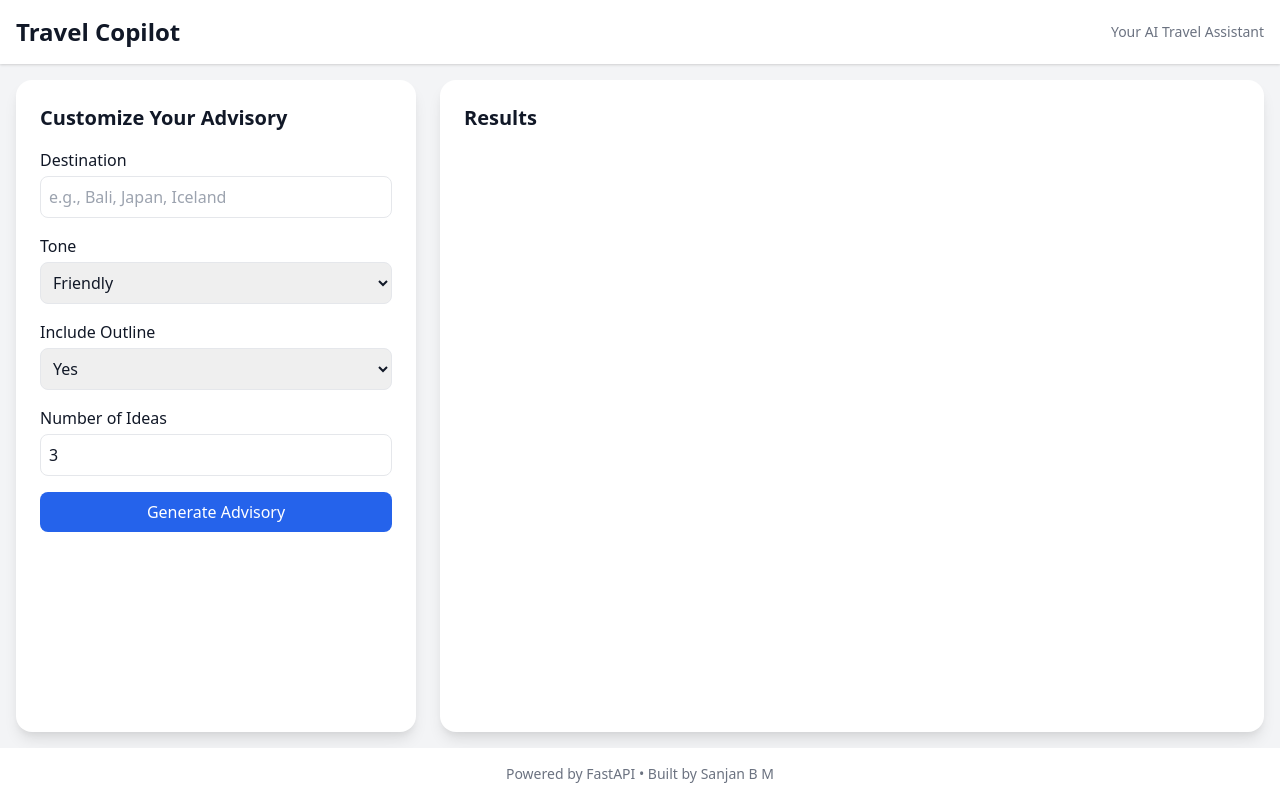
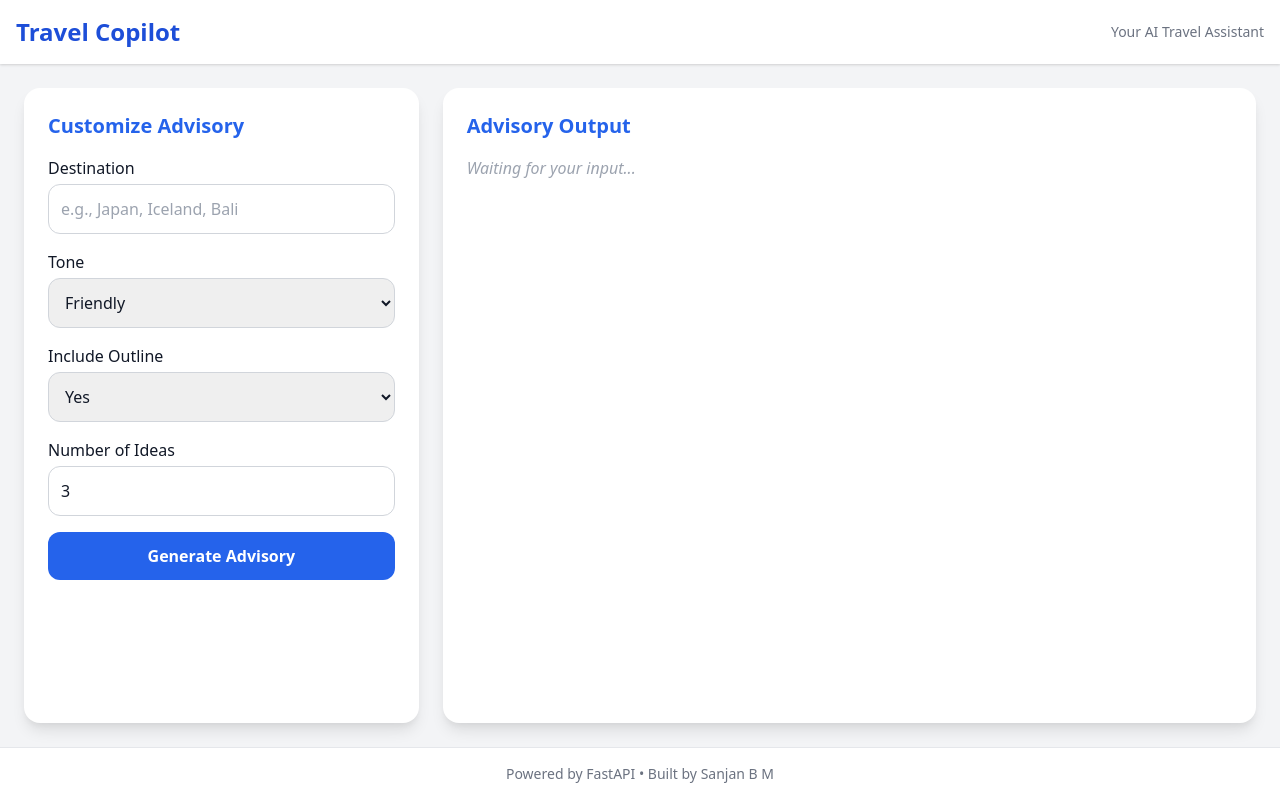
Before and after one commit to sanjanb/Travel-Copilot, a FastAPI app: page / in a window 1280 px wide. Run offline with FastAPI, Linux system fonts and the light colour scheme.

Commit message:
Final update

```diff
--- a/templates/index.html
+++ b/templates/index.html
@@ -1,4 +1,3 @@
-<!-- index.html -->
 <!DOCTYPE html>
 <html lang="en">
   <head>
@@ -15,15 +14,17 @@
   <body class="bg-gray-100 text-gray-900 min-h-screen flex flex-col">
     <!-- Header -->
     <header class="bg-white shadow p-4 flex justify-between items-center">
-      <h1 class="text-2xl font-bold">Travel Copilot</h1>
+      <h1 class="text-2xl font-bold text-blue-700">Travel Copilot</h1>
       <span class="text-sm text-gray-500">Your AI Travel Assistant</span>
     </header>
 
     <!-- Main -->
-    <main class="flex-1 p-4 grid grid-cols-1 lg:grid-cols-3 gap-6">
+    <main class="flex-1 p-6 grid grid-cols-1 lg:grid-cols-3 gap-6">
       <!-- Input Panel -->
       <section class="bg-white shadow-lg rounded-2xl p-6 col-span-1">
-        <h2 class="text-xl font-semibold mb-4">Customize Your Advisory</h2>
+        <h2 class="text-xl font-semibold mb-4 text-blue-600">
+          Customize Advisory
+        </h2>
         <form id="advisoryForm" class="space-y-4">
           <div>
             <label class="block mb-1 font-medium">Destination</label>
@@ -31,13 +32,16 @@
               type="text"
               id="niche"
               required
-              class="w-full p-2 border rounded-lg"
-              placeholder="e.g., Bali, Japan, Iceland"
+              class="w-full p-3 border border-gray-300 rounded-xl focus:ring-2 focus:ring-blue-500 focus:outline-none"
+              placeholder="e.g., Japan, Iceland, Bali"
             />
           </div>
           <div>
             <label class="block mb-1 font-medium">Tone</label>
-            <select id="tone" class="w-full p-2 border rounded-lg">
+            <select
+              id="tone"
+              class="w-full p-3 border border-gray-300 rounded-xl focus:ring-2 focus:ring-blue-500 focus:outline-none"
+            >
               <option>Friendly</option>
               <option>Professional</option>
               <option>Funny</option>
@@ -46,7 +50,10 @@
           </div>
           <div>
             <label class="block mb-1 font-medium">Include Outline</label>
-            <select id="include_outline" class="w-full p-2 border rounded-lg">
+            <select
+              id="include_outline"
+              class="w-full p-3 border border-gray-300 rounded-xl focus:ring-2 focus:ring-blue-500 focus:outline-none"
+            >
               <option>Yes</option>
               <option>No</option>
             </select>
@@ -59,12 +66,12 @@
               min="1"
               max="10"
               value="3"
-              class="w-full p-2 border rounded-lg"
+              class="w-full p-3 border border-gray-300 rounded-xl focus:ring-2 focus:ring-blue-500 focus:outline-none"
             />
           </div>
           <button
             type="submit"
-            class="w-full bg-blue-600 text-white py-2 rounded-lg hover:bg-blue-700 transition"
+            class="w-full bg-blue-600 text-white py-3 rounded-xl font-semibold hover:bg-blue-700 transition duration-150"
           >
             Generate Advisory
           </button>
@@ -73,16 +80,20 @@
 
       <!-- Output Panel -->
       <section
-        class="col-span-2 bg-white shadow-lg rounded-2xl p-6 overflow-y-auto"
+        class="col-span-2 bg-white shadow-lg rounded-2xl p-6 overflow-y-auto max-h-[75vh]"
         id="results"
       >
-        <h2 class="text-xl font-semibold mb-4">Results</h2>
-        <div id="outputArea" class="space-y-6 text-gray-800 text-base"></div>
+        <h2 class="text-xl font-semibold mb-4 text-blue-600">
+          Advisory Output
+        </h2>
+        <div id="outputArea" class="space-y-6 text-gray-800 text-base">
+          <div class="text-gray-400 italic">Waiting for your input...</div>
+        </div>
       </section>
     </main>
 
     <!-- Footer -->
-    <footer class="bg-white p-4 text-center text-gray-500 text-sm">
+    <footer class="bg-white p-4 text-center text-gray-500 text-sm border-t">
       Powered by FastAPI • Built by Sanjan B M
     </footer>
 
@@ -100,9 +111,16 @@
           document.getElementById("include_outline").value;
         const num_ideas = document.getElementById("num_ideas").value;
 
-        outputArea.innerHTML =
-          '<div class="animate-pulse text-blue-600"> Generating travel advisory...</div>';
+        outputArea.innerHTML = `
+          <div class="flex items-center justify-center space-x-2 text-blue-600 animate-pulse">
+            <div class="w-3 h-3 bg-blue-500 rounded-full"></div>
+            <div class="w-3 h-3 bg-blue-500 rounded-full"></div>
+            <div class="w-3 h-3 bg-blue-500 rounded-full"></div>
+            <span class="ml-2">Generating travel advisory...</span>
+          </div>
+        `;
 
+        try {
           const response = await fetch("/generate_advisory", {
             method: "POST",
             headers: { "Content-Type": "application/json" },
@@ -110,12 +128,23 @@
           });
 
           const data = await response.json();
-        outputArea.innerHTML = data.advisory
-          .split("\n\n")
+          const paragraphs = data.advisory.split("\n\n");
+
+          outputArea.innerHTML = paragraphs
             .map(
-            (p) => `<div class="bg-blue-50 p-4 rounded-xl shadow-sm">${p}</div>`
+              (p) => `
+                <div class="bg-blue-50 border border-blue-100 rounded-xl p-4 shadow-sm">
+                  ${p}
+                </div>`
             )
             .join("");
+        } catch (error) {
+          outputArea.innerHTML = `
+            <div class="bg-red-100 text-red-700 p-4 rounded-lg">
+              Error fetching advisory. Please try again.
+            </div>
+          `;
+        }
       });
     </script>
   </body>
```
Lines whose indentation alone changed are shown as unchanged.
